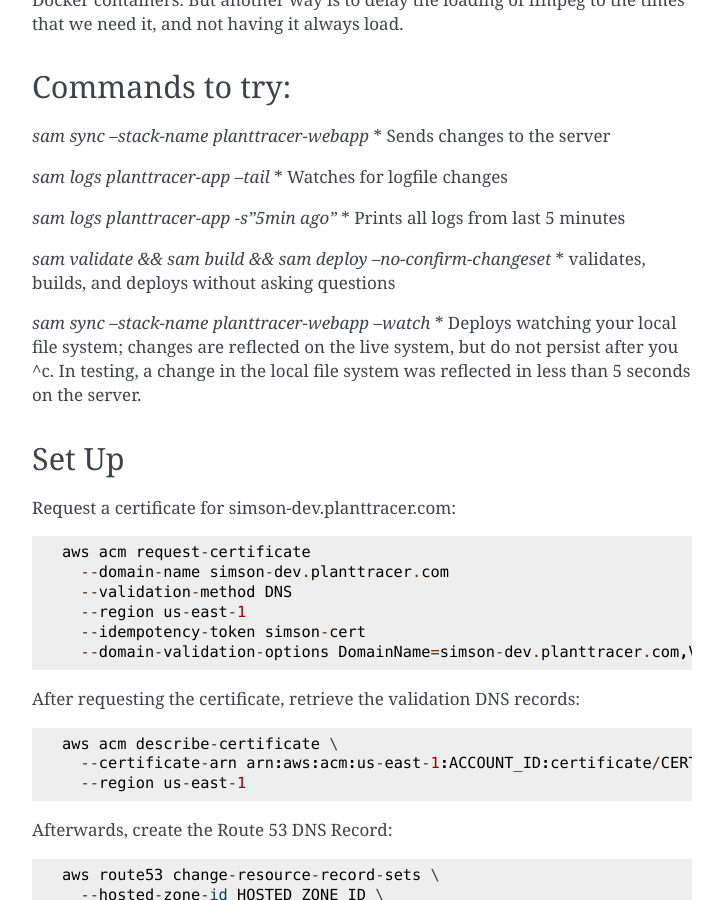
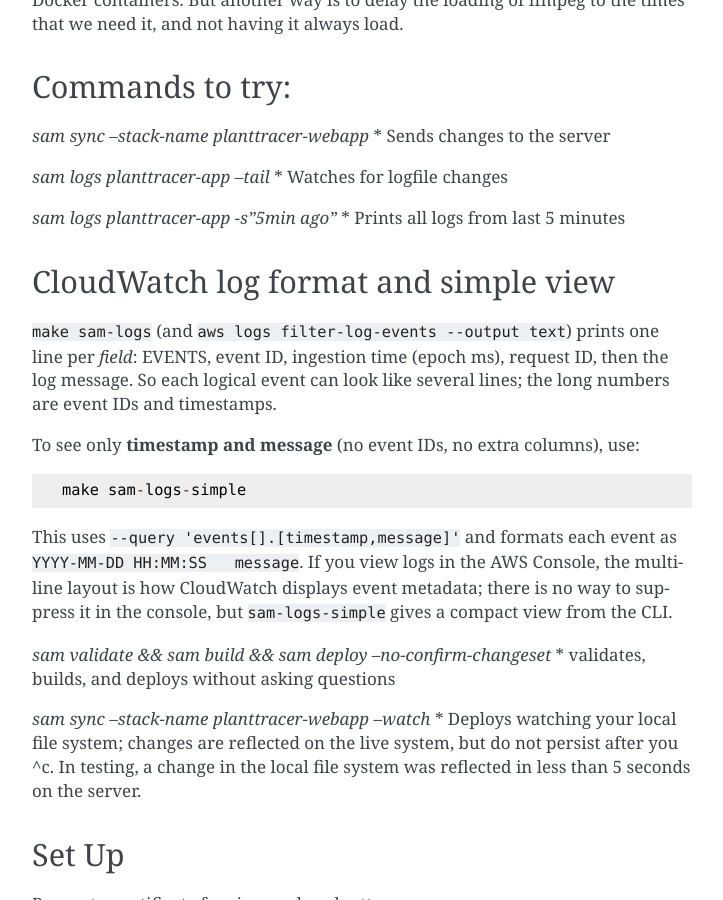
Before and after one commit to Plant-Tracer/webapp, a Sphinx documentation site: the page built from docs/sam_notes.rst, in a window 1280 px wide and 900 px high, scrolled down 1383 px. Shown: the whole window, without its empty margins (388-1111 px from the left). Built offline with Sphinx 7.4.7, drawn with Linux system fonts in a browser that asks for light colours; pages that are not in the unit, such as notebooks, are missing from menus; the version number is read from the project's files by our own code; some of the changed text lies outside the part shown.

```diff
--- a/docs/sam_notes.rst
+++ b/docs/sam_notes.rst
@@ -63,6 +63,23 @@ Commands to try:
 
 `sam logs planttracer-app -s"5min ago"`
 * Prints all logs from last 5 minutes
+
+CloudWatch log format and simple view
+-------------------------------------
+
+``make sam-logs`` (and ``aws logs filter-log-events --output text``) prints one line per
+*field*: EVENTS, event ID, ingestion time (epoch ms), request ID, then the log message.
+So each logical event can look like several lines; the long numbers are event IDs and
+timestamps.
+
+To see only **timestamp and message** (no event IDs, no extra columns), use::
+
+  make sam-logs-simple
+
+This uses ``--query 'events[].[timestamp,message]'`` and formats each event as
+``YYYY-MM-DD HH:MM:SS	message``. If you view logs in the AWS Console, the multi-line
+layout is how CloudWatch displays event metadata; there is no way to suppress it in
+the console, but ``sam-logs-simple`` gives a compact view from the CLI.
 
 `sam validate && sam build && sam deploy --no-confirm-changeset`
 * validates, builds, and deploys without asking questions
--- a/pyproject.toml
+++ b/pyproject.toml
@@ -56,6 +56,7 @@ mutagen = "*"
 pydantic = "*"
 av = "^16.0.1"
 opencv-python-headless = "*"
+requests = ">=2.32.4,<3.0.0"
 
 [tool.poetry.group.dev.dependencies]
 setuptools = ">=30,<82"  # pkg_resources removed in 82; required by localmail
--- a/src/app/static/planttracer.js
+++ b/src/app/static/planttracer.js
@@ -464,6 +464,7 @@ function play_clicked( e ) {
   console.log('play_clicked=',e,'movie_id=',movie_id);
   const base = (typeof LAMBDA_API_BASE !== 'undefined' && LAMBDA_API_BASE) ? LAMBDA_API_BASE.replace(/\/$/, '') : '';
   const url = base ? `${base}/api/v1/movie-data?api_key=${api_key}&movie_id=${movie_id}` : '';
+  console.log('play_clicked: video URL=', url);
   const rowid = e.getAttribute('x-rowid');
   $(`#tr-${rowid}`).show();
   const td = $(`#td-${rowid}`);
@@ -476,8 +477,9 @@ function play_clicked( e ) {
   td.show();
   const video = $(`#video-${rowid}`);
   const vid = video.prop('id');
-  console.log('video=',video,"vid=",vid);
-  video.get(0).play();
+  const videoEl = video.get(0);
+  console.log('video=', video, 'vid=', vid, 'currentSrc=', videoEl ? videoEl.currentSrc : '(no element)');
+  videoEl.play();
 }
 
 function hide_clicked( e ) {
```
Also changed, not shown: 3 other files.
